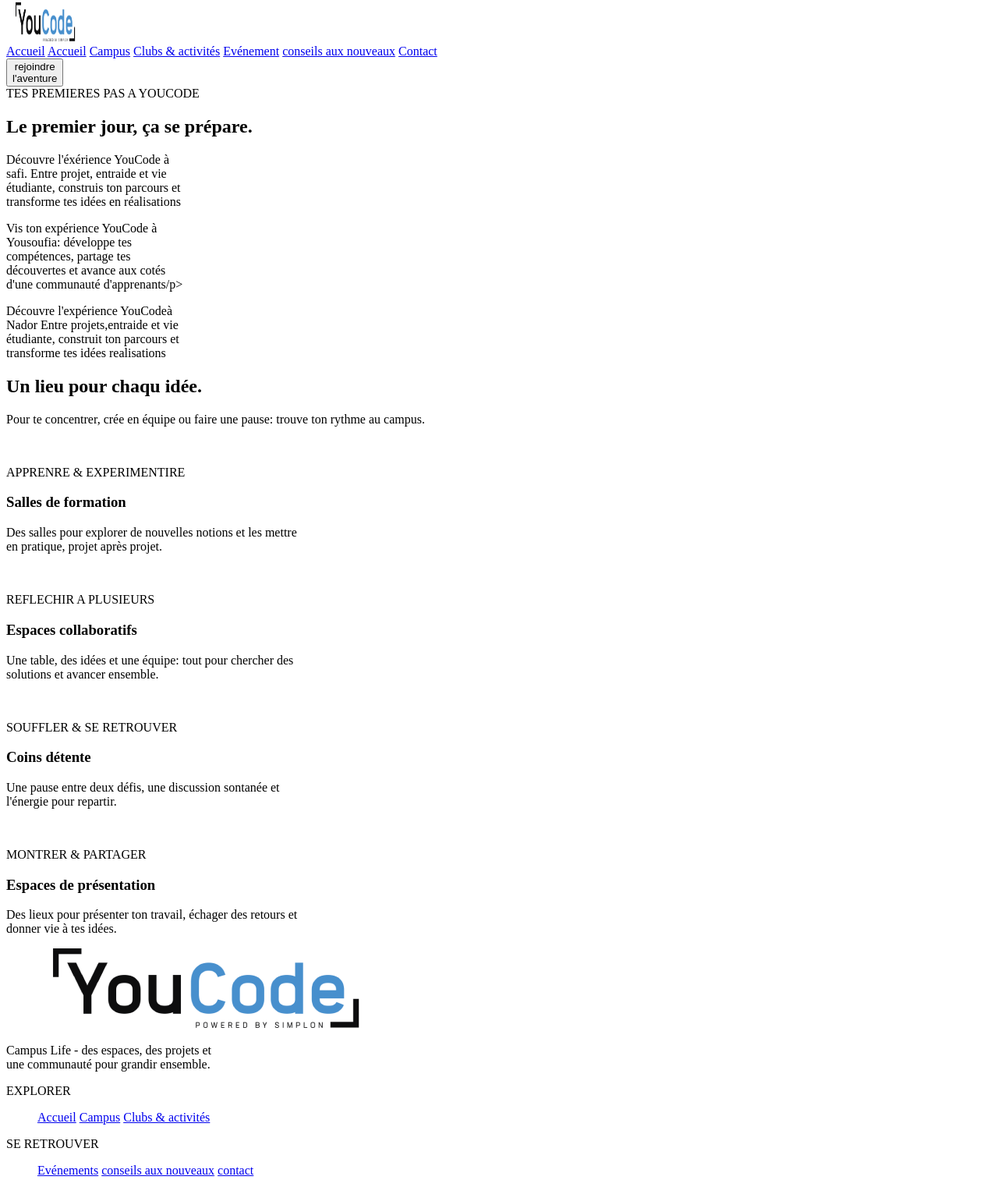
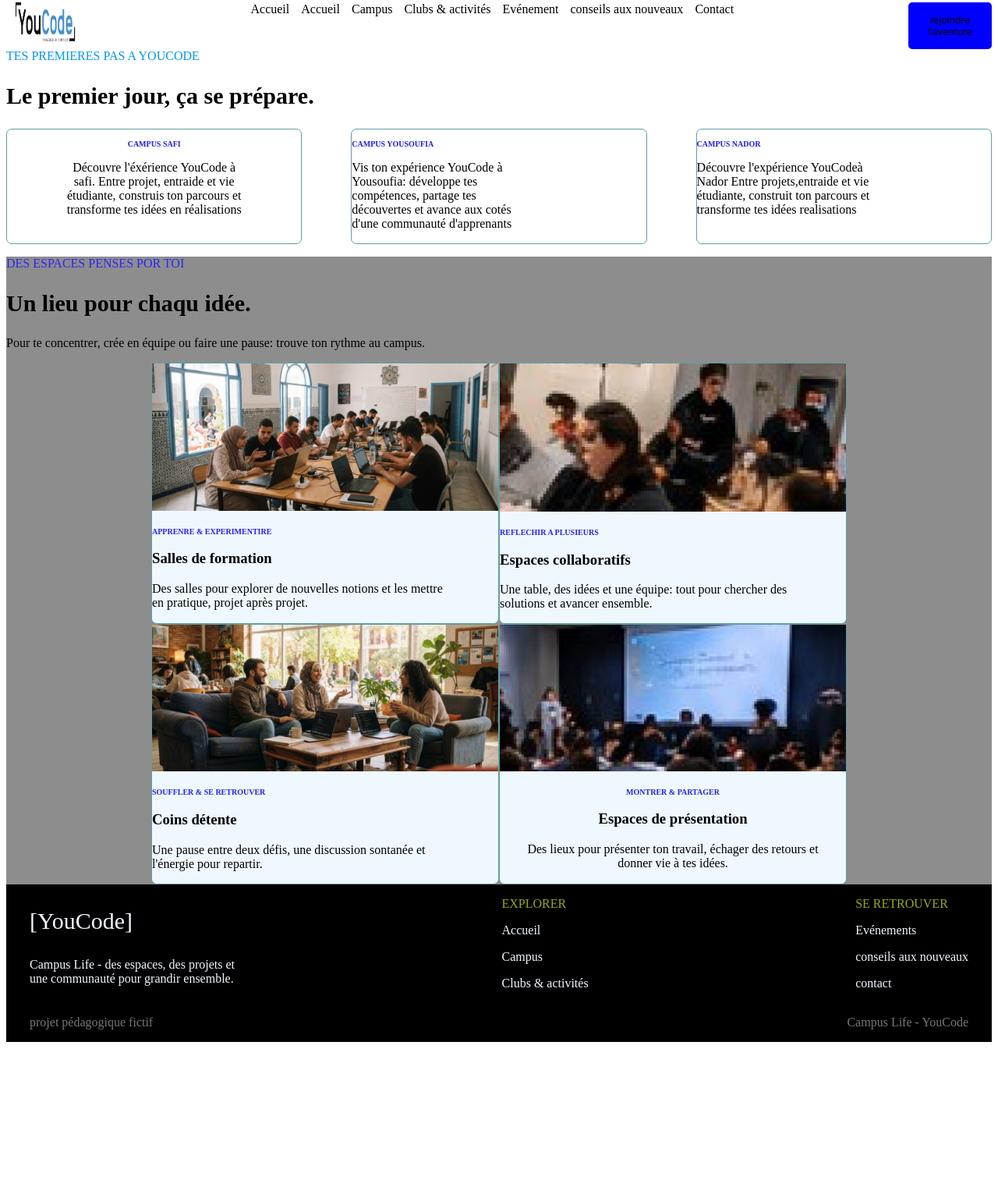
Before and after one commit to meqdar/brif-campus-life, a plain HTML site: page campus.html in a window 1280 px wide. Shown: the part 5-1518 px from the top of the page at 78% size. After the commit the page ends 1349 px from the top, so only its background shows below. Drawn offline with Linux system fonts and the light colour scheme.

Commit message:
les 2 premier pages

```diff
--- a/campus.html
+++ b/campus.html
@@ -6,6 +6,7 @@
     <meta name="viewport" content="width=device-width, initial-scale=1.0">
     <title>Document</title>
 
+    <link rel="stylesheet" href="css/style.css">
 
 </head>
 <body>
@@ -28,23 +29,24 @@
     </header>
     <div class="soutitre">TES PREMIERES PAS A YOUCODE</div>
     <h2>Le premier jour, ça se prépare.</h2>
-    <div class="campus">
+    <div class="campusPage2">
         <div class="safi">
-
+            <h4>CAMPUS SAFI</h4>
             <p>Découvre l'éxérience YouCode à<br>
             safi. Entre projet, entraide et vie<br>
             étudiante, construis ton parcours et<br>
             transforme tes idées en réalisations</p>
         </div>
         <div class="youssoufia">
+            <h4>CAMPUS YOUSOUFIA</h4>
             <p>Vis ton expérience YouCode à<br>
             Yousoufia: développe tes<br>
             compétences, partage tes <br>
             découvertes et avance aux cotés<br>
-            d'une communauté d'apprenants/p>
+            d'une communauté d'apprenants</p>
         </div>
         <div class="nador">
-
+            <h4>CAMPUS NADOR</h4>
             <p>Découvre l'expérience YouCodeà<br>
             Nador Entre projets,entraide et vie<br>
             étudiante, construit ton parcours et<br>
@@ -52,61 +54,66 @@
         </div>
     </div>
     <div class="espace">
+        <p class="soutitre1">DES ESPACES PENSES POR TOI</p>
         <h2>Un lieu pour chaqu idée.</h2>
         <p>Pour te concentrer, crée en équipe ou faire une pause: trouve ton rythme au campus.</p>
+        <div class="artPart1">
             <article class="article1">
-            <img src="">
-            <p>APPRENRE & EXPERIMENTIRE</p>
+                <img src="images/image.png">
+                <h5>APPRENRE & EXPERIMENTIRE</h5>
                 <h3>Salles de formation</h3>
                 <p>Des salles pour explorer de nouvelles notions et les mettre<br>
                 en pratique, projet après projet.</p>
             </article>
             <article class="article2">
-            <img src="">
-            <p>REFLECHIR A PLUSIEURS</p>
+                <img src="images/image2.png">
+                <h5>REFLECHIR A PLUSIEURS</h5>
                 <h3>Espaces collaboratifs</h3>
                 <p>Une table, des idées et une équipe: tout pour chercher des<br>
                     solutions et avancer ensemble.</p>
             </article>
+        </div>
+        <div class="artPart2">
             <article class="article3">
-            <img src="">
-            <p>SOUFFLER & SE RETROUVER</p>
+                <img src="images/image3.png">
+                <h5>SOUFFLER & SE RETROUVER</h5>
                 <h3>Coins détente</h3>
                 <p>Une pause entre deux défis, une discussion sontanée et<br>
                 l'énergie pour repartir.</p>
             </article>
             <article class="article4">
-            <img src="">
-            <p>MONTRER & PARTAGER</p>
+                <img src="images/image4.png">
+                <h5>MONTRER & PARTAGER</h5>
                 <h3>Espaces de présentation</h3>
                 <p>Des lieux pour présenter ton travail, échager des retours et<br>
                 donner vie à tes idées.</p>
             </article>
+        </div>
 
     </div>
 </body>
-<footer>
-    <div class="footer-part1">
+<footer class="footerPage2">
+    <div class="footerPart1">
         <div>
-            <img src="images/youcode_logo_dark.png">
+            <p class="logo">[YouCode]</p>
             <p>Campus Life - des espaces, des projets et<br>
             une communauté pour grandir ensemble.</p>
         </div>
+        <div class="footPart1">
+            <p class="exp1">EXPLORER</p>
+            <div class="fotlist">
+                <p>Accueil</p>
+                <p>Campus</p>
+                <p>Clubs & activités</p>
+            </div>
+        </div>
+        <div class="footPart1">
+            <p class="exp1">SE RETROUVER</p>
             <div>
-            <p>EXPLORER</p>
-            <ul>
-                <a href="google.com">Accueil</a>
-                <a href="google.com">Campus</a>
-                <a href="google.com">Clubs & activités</a>
-            </ul>
+                <p>Evénements</p>
+                <p>conseils aux nouveaux</p>
+                <p>contact</p>
             </div>
-        <div>
-            <p>SE RETROUVER</p>
-            <ul>
-                <a href="google.com">Evénements</a>
-                <a href="google.com">conseils aux nouveaux</a>
-                <a href="google.com">contact</a>
-            </ul>
         </div>
     </div>
     <div class="footer-part2">
--- /dev/null
+++ b/css/campus.css
@@ -0,0 +1,22 @@
+
+
+header {
+    display: flex;
+    justify-content: space-between;
+
+}
+
+nav {
+    display: flex;
+    gap: 15px;
+    text-decoration: none;
+    list-style: none;
+
+}
+a{
+    text-decoration: none;
+    color: black;
+}
+a:hover{
+    color: blue;
+}
--- a/css/style.css
+++ b/css/style.css
@@ -7,7 +7,7 @@
 nav {
     display: flex;
     gap: 15px;
-    text-decoration: none;
+    text-decoration:none;
     list-style: none;
 
 }
@@ -228,3 +228,154 @@
     }
 
 }
+
+
+
+
+/* page 2 */
+
+
+ h2{
+        font-size: 30px;
+    }
+.campusPage2{
+
+    display: flex;
+    justify-content: space-between;
+    h4{
+        font-size: 10px;
+        color: rgb(27, 27, 251);
+    }
+    .safi{
+        border: 1px solid cadetblue;
+        border-radius: 7px;
+        flex: 0.3;
+        text-align: center;
+    }
+    .youssoufia{
+        border: 1px solid cadetblue;
+        border-radius: 7px;
+        flex: 0.3;
+    }
+    .nador{
+        border: 1px solid cadetblue;
+        border-radius: 7px;
+        flex: 0.3;
+    }
+}
+.espace{
+    .soutitre1{
+        color: rgb(39, 39, 247);
+        font-size: 12;
+    }
+    h2{
+        font-size: 30px;
+    }
+    background-color: rgb(141, 141, 142);
+    .artPart1{
+        display: flex;
+        justify-content: center;
+
+        .article1{
+            border: 1px solid cadetblue;
+            border-radius: 7px;
+            background-color: aliceblue;
+
+            img{
+                width: 444px;
+                height: 194;
+            }
+            h5{
+                font-size: 10px;
+                color: rgb(34, 34, 249);
+            }
+        }
+        .article2{
+            border: 1px solid cadetblue;
+            border-radius: 7px;
+            background-color: aliceblue;
+
+            img{
+                width: 444px;
+                height: 194;
+            }
+            h5{
+                font-size: 10px;
+                color: rgb(34, 34, 249);
+            }
+        }
+    }
+    .artPart2{
+        display: flex;
+        justify-content: center;
+        .article3{
+            border: 1px solid cadetblue;
+            border-radius: 7px;
+            background-color: aliceblue;
+
+            img{
+                width: 444px;
+                height: 194;
+            }
+            h5{
+                font-size: 10px;
+                color: rgb(34, 34, 249);
+            }
+        }
+        .article4{
+            border: 1px solid cadetblue;
+            border-radius: 7px;
+            background-color: aliceblue;
+
+            text-align: center;
+            img{
+                width: 444px;
+                height: 194;
+            }
+            h5{
+                font-size: 10px;
+                color: rgb(34, 34, 249);
+            }
+        }
+    }
+}
+
+
+.footerPage2{
+    color: aliceblue;
+    background-color: black;
+    padding-left: 30px;
+    padding-right: 30px;
+    .footerPart1{
+        display: flex;
+        justify-content: space-between;
+        .logo{
+            font-size: 30px;
+
+        }
+        .footPart1{
+            .exp1{
+                color: rgb(152, 171, 10);
+            }
+            .fotlist{
+                display: block;
+                color: aliceblue;
+            }
+        }
+        .footPart2{
+                        p{
+                color: rgb(152, 171, 10);
+            }
+            .fotlist{
+                display: block;
+                color: aliceblue;
+            }
+        }
+    }
+    .footer-part2{
+        color: rgb(117, 118, 119);
+        display: flex;
+        justify-content: space-between;
+    }
+
+}
```
Also changed, not shown: images/image.png (added), images/image2.png (added), images/image3.png (added), images/image4.png (added). Lines whose indentation alone changed are shown as unchanged.
